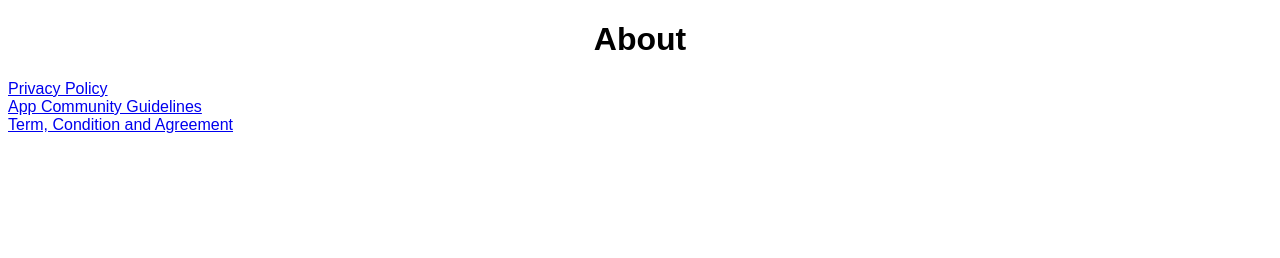
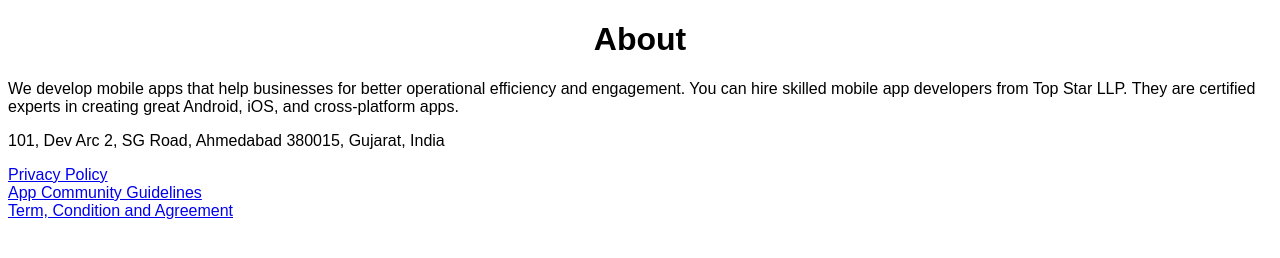
Before and after one commit to topstar01/topstar01.github.io, a plain HTML site: page index.html in a window 1280 px wide. Drawn offline with Linux system fonts and the light colour scheme; a web font is replaced by a local one.

Commit message:
Update index.html

```diff
--- a/index.html
+++ b/index.html
@@ -17,7 +17,10 @@
     <body>
         <h1 style="text-align: center;">About</h1>
         <p>
-
+            We develop mobile apps that help businesses for better operational efficiency and engagement. You can hire skilled mobile app developers from Top Star LLP. They are certified experts in creating great Android, iOS, and cross-platform apps.
+        </p>
+        <p>
+            101, Dev Arc 2, SG Road, Ahmedabad 380015, Gujarat, India
         </p>
         <p>
             <a href="user-privacy.html">Privacy Policy</a>
```
